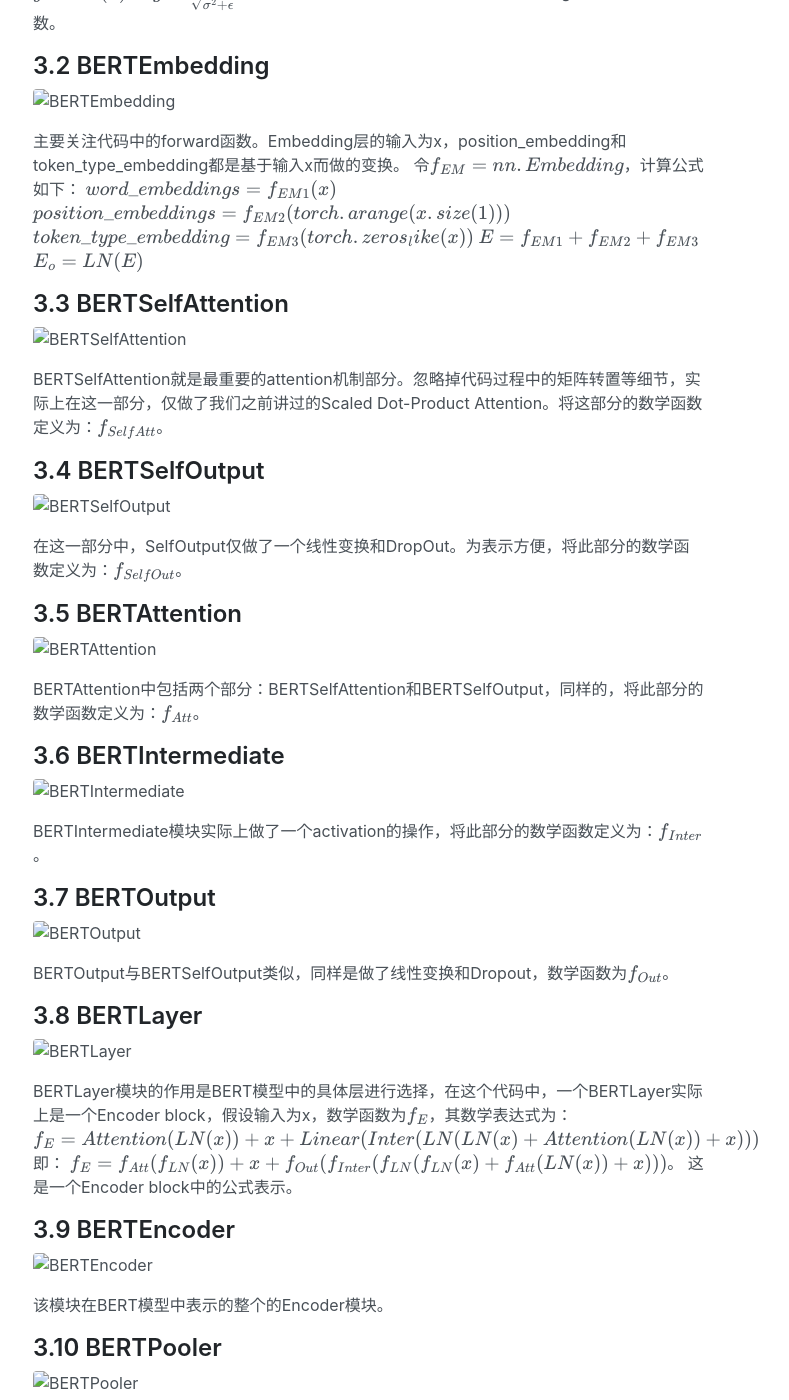
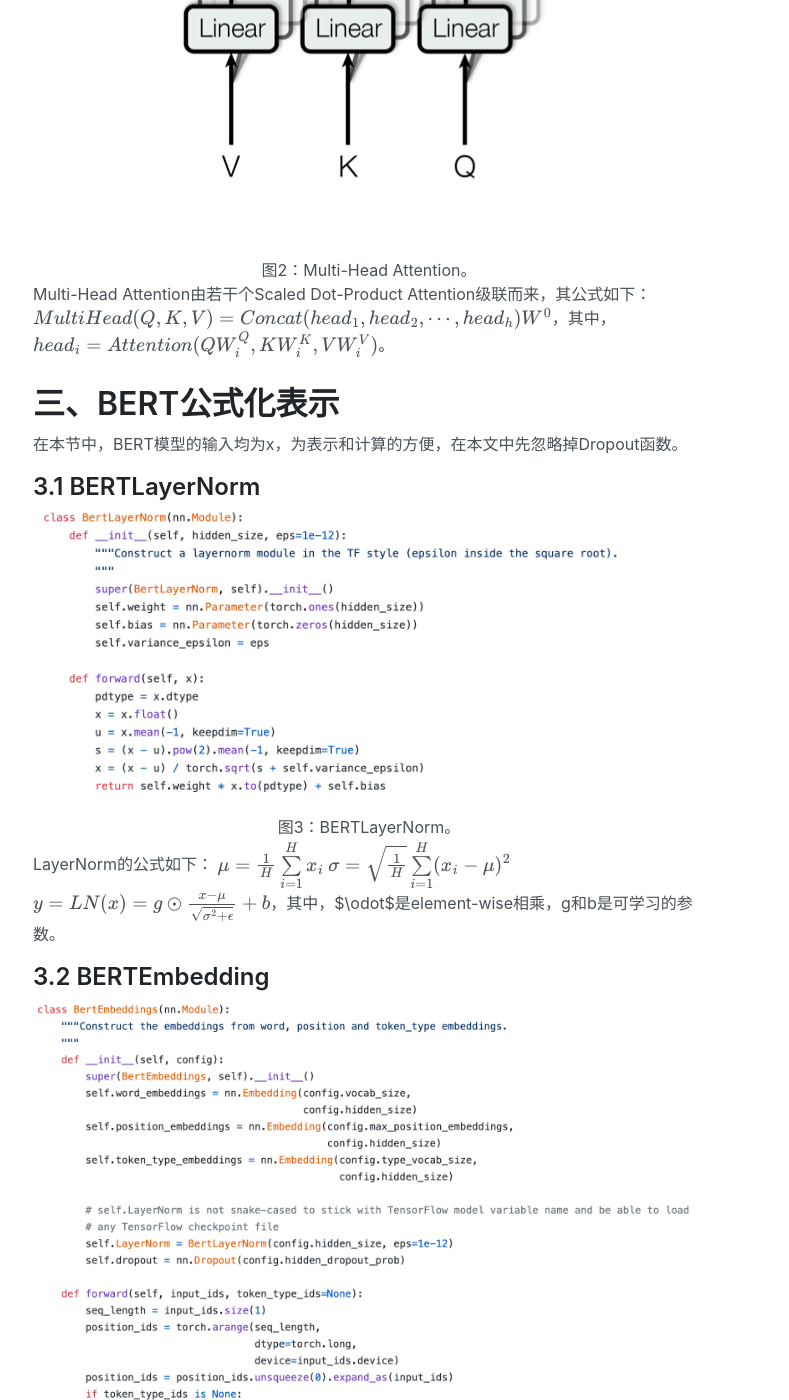
Before and after one commit to WePDLA/WePDLA.github.io, a Jekyll site: the page built from _posts/2021-05-06-BERT公式化表达.md, in a window 1280 px wide and 1400 px high, scrolled down 1648 px. Shown: the whole window, without its empty margins (271-1060 px from the left). Built offline with Jekyll 4.4.1, drawn with Linux system fonts in a browser that asks for light colours; formulas are drawn with MathJax 3; comment, search, counter and statistics services are not loaded; some of the changed text lies outside the part shown.

Commit message:
Update 2021-05-06-BERT公式化表达.md

```diff
--- a/_posts/2021-05-06-BERT公式化表达.md
+++ b/_posts/2021-05-06-BERT公式化表达.md
@@ -15,27 +15,26 @@ author: 乔林波、唐宇
 # 二、从Transformer讲起
 BERT模型中的每一个layer实际上是Transformer[<sup>1</sup>](#1)中的Encoder结构，在介绍BERT公式化之前，我们首先关注Transformer的attention机制。
 ## 2.1 Scaled Dot-Product Attention
-![Scaled Dot-Product Attention](pictures/bert_formula/sdp.jpg)
 {% include figure.html src="/figures/bert_formula/sdp.jpg" caption="图1：Scaled Dot-Product Attention。"%}
 对于输入矩阵Q、K、V，经过Scaled Dot-Product Attention之后，其输出结果为：
 $$Attention(Q,K,V)=softmax(\frac{QK^T}{\sqrt d_k})V$$，其中$$d_k$$是矩阵K的维度。
 
 ## 2.2 Multi-Head Attention
-![Multi-Head Attention](pictures/bert_formula/mha.jpg)
+{% include figure.html src="/figures/bert_formula/mha.jpg" caption="图2：Multi-Head Attention。"%}
 Multi-Head Attention由若干个Scaled Dot-Product Attention级联而来，其公式如下：
 $$MultiHead(Q,K,V)=Concat(head_1,head_2,\cdots,head_h)W^0$$，其中，$$head_i = Attention(QW^Q_i,KW^K_i,VW^V_i)$$。
 
 # 三、BERT公式化表示
 在本节中，BERT模型的输入均为x，为表示和计算的方便，在本文中先忽略掉Dropout函数。
 ## 3.1 BERTLayerNorm
-![BERTLayerNorm](pictures/bert_formula/ln.png)
+{% include figure.html src="/figures/bert_formula/ln.png" caption="图3：BERTLayerNorm。 "%}
 LayerNorm的公式如下：
 $$\mu = \frac{1}{H}\sum\limits_{i=1}^H x_i$$
 $$\sigma = \sqrt{\frac{1}{H}}\sum\limits_{i=1}^H (x_i-\mu)^2$$
 $$y=LN(x)=g\odot \frac{x-\mu}{\sqrt{\sigma^2+\epsilon}} + b$$，其中，$\odot$是element-wise相乘，g和b是可学习的参数。
 
 ## 3.2 BERTEmbedding
-![BERTEmbedding](pictures/bert_formula/embedding.png)
+{% include figure.html src="/figures/bert_formula/embedding.png" caption="图4：BERTEmbedding。 "%}
 主要关注代码中的forward函数。Embedding层的输入为x，position_embedding和token_type_embedding都是基于输入x而做的变换。
 令$$f_{EM}=nn.Embedding$$，计算公式如下：
 $$word\_embeddings=f_{EM1}(x)$$
@@ -45,27 +44,27 @@ $$E=f_{EM1}+f_{EM2}+f_{EM3}$$
 $$E_o=LN(E)$$
 
 ## 3.3 BERTSelfAttention
-![BERTSelfAttention](pictures/bert_formula/selfattention.png)
+{% include figure.html src="/figures/bert_formula/selfattention.png" caption="图5：BERTSelfAttention。 "%}
 BERTSelfAttention就是最重要的attention机制部分。忽略掉代码过程中的矩阵转置等细节，实际上在这一部分，仅做了我们之前讲过的Scaled Dot-Product Attention。将这部分的数学函数定义为：$$f_{SelfAtt}$$。
 
 ## 3.4 BERTSelfOutput
-![BERTSelfOutput](pictures/bert_formula/selfoutput.png)
+{% include figure.html src="/figures/bert_formula/selfoutput.png" caption="图6：BERTSelfOutput。 "%}
 在这一部分中，SelfOutput仅做了一个线性变换和DropOut。为表示方便，将此部分的数学函数定义为：$$f_{SelfOut}$$。
 
 ## 3.5 BERTAttention
-![BERTAttention](pictures/bert_formula/attention.png)
+{% include figure.html src="/figures/bert_formula/attention.png" caption="图7：BERTAttention。 "%}
 BERTAttention中包括两个部分：BERTSelfAttention和BERTSelfOutput，同样的，将此部分的数学函数定义为：$$f_{Att}$$。
 
 ## 3.6 BERTIntermediate
-![BERTIntermediate](pictures/bert_formula/intermediate.png)
+{% include figure.html src="/figures/bert_formula/intermediate.png" caption="图8：BERTIntermediate。 "%}
 BERTIntermediate模块实际上做了一个activation的操作，将此部分的数学函数定义为：$$f_{Inter}$$。
 
 ## 3.7 BERTOutput
-![BERTOutput](pictures/bert_formula/output.png)
+{% include figure.html src="/figures/bert_formula/output.png" caption="图9：BERTOutput。 "%}
 BERTOutput与BERTSelfOutput类似，同样是做了线性变换和Dropout，数学函数为$$f_{Out}$$。
 
 ## 3.8 BERTLayer
-![BERTLayer](pictures/bert_formula/layer.png)
+{% include figure.html src="/figures/bert_formula/layer.png" caption="图10：BERTLayer。 "%}
 BERTLayer模块的作用是BERT模型中的具体层进行选择，在这个代码中，一个BERTLayer实际上是一个Encoder block，假设输入为x，数学函数为$$f_{E}$$，其数学表达式为：
 $$f_{E}=Attention(LN(x))+x+Linear(Inter(LN(LN(x)+Attention(LN(x))+x)))$$
 即：
@@ -73,11 +72,11 @@ $$f_{E}=f_{Att}(f_{LN}(x))+x+f_{Out}(f_{Inter}(f_{LN}(f_{LN}(x)+f_{Att}(LN(x))+x
 这是一个Encoder block中的公式表示。
 
 ## 3.9 BERTEncoder
-![BERTEncoder](pictures/bert_formula/encoder.png)
+{% include figure.html src="/figures/bert_formula/encoder.png" caption="图11：BERTEncoder。 "%}
 该模块在BERT模型中表示的整个的Encoder模块。
 
 ## 3.10 BERTPooler
-![BERTPooler](pictures/bert_formula/pooler.png)
+{% include figure.html src="/figures/bert_formula/pooler.png" caption="图12：BERTPooler。 "%}
 在所有的Encoder输出之后进行Pooler，数学表示为$$f_{Pooler}=tanh(f_{Linear})$$。
 
 # 四、BERT公式汇总
@@ -99,5 +98,6 @@ $$f_{Pooler}=tanh(f_{Linear}(f_{E12}))$$。
 
 
 ## 参考文献
-<div id="1"></div>
+<div id="1">
 - [1] [Vaswani A, Shazeer N, Parmar N, et al. Attention is all you need[C]//Advances in neural information processing systems. 2017: 5998-6008.] (https://arxiv.org/abs/1706.03762)
+</div>
```
